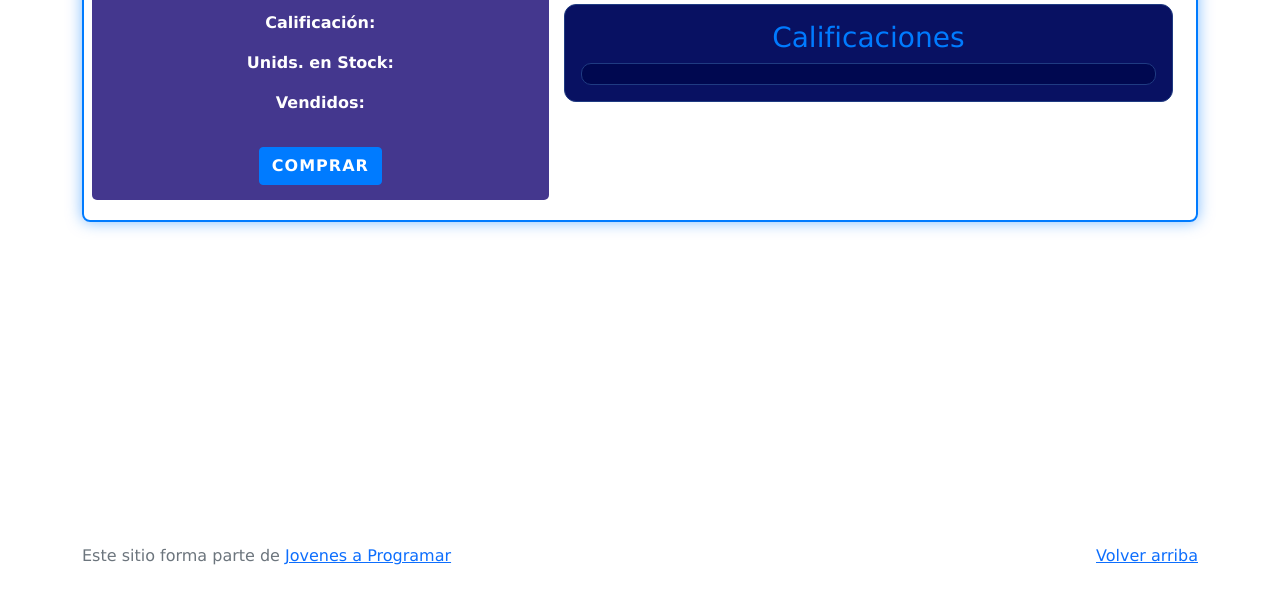
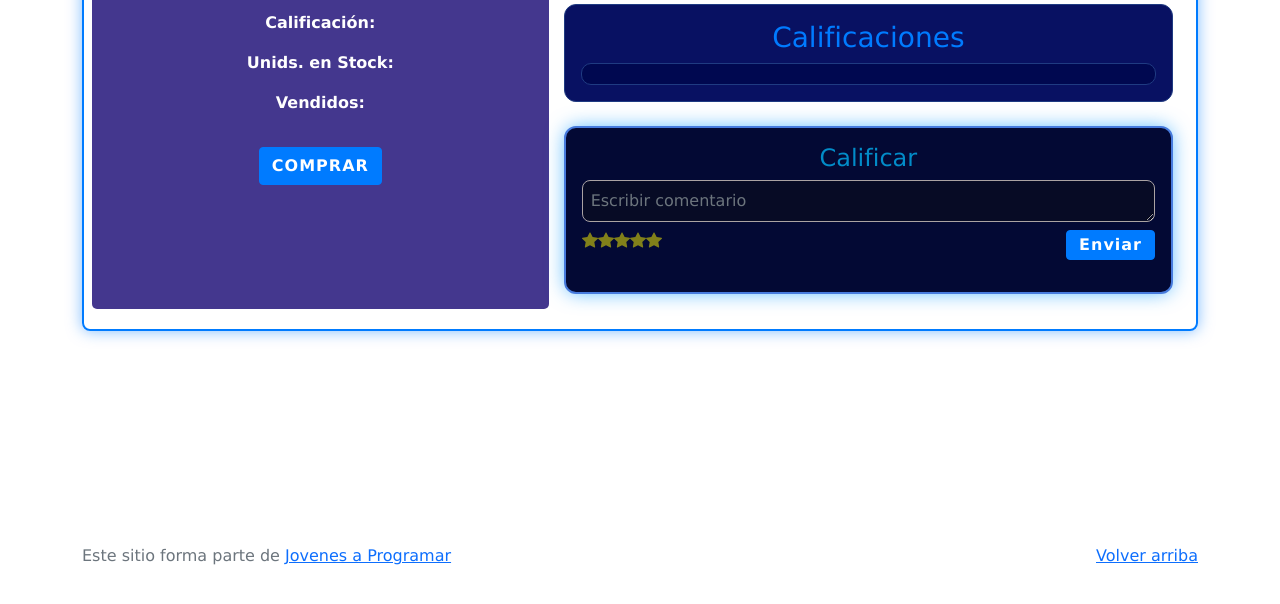
Before and after one commit to kevin259819/workspace, a plain HTML site: page product-info.html in a window 1280 px wide. Shown: the part 190-794 px from the top of the page. Drawn offline with Linux system fonts and the light colour scheme; sample sign-in values are in the browser's storage.

Commit message:
agregué la sección de agregar comentario y le dí estilo

```diff
--- a/css/styles.css
+++ b/css/styles.css
@@ -637,3 +637,44 @@ input::placeholder {
   padding: 10px;
   background-color: #000850;
 }
+
+/* Estilos para el área de agregar un nuevo comentario */
+.add-comment-section {
+  color: #028CC8;
+  font-weight: bold;
+  background-color: #030934;
+  border: 2px solid #477BDD;
+  border-radius: 12px;
+  padding: 16px;
+  margin-top: 20px;
+  box-shadow: 0 0 20px -2px rgba(0, 150, 255, 0.7);
+}
+
+#comment-text {
+  width: 100%;
+  background-color: #070B25;
+  border: 1px solid #AAA3A3;
+  border-radius: 8px;
+  padding: 8px;
+  resize: vertical; /* permite redimensionar verticalmente */
+}
+
+#comment-text ::placeholder {
+  color: #ffffff;
+}
+
+ #estrellas{
+  margin-top: 10px;
+  color: #FFF70080;
+ }
+
+ #estrellas:hover{
+  color: #FFF700;
+ }
+
+ #enviar-comentario {
+  height: 30px;
+  display: flex;
+  justify-content: center;
+  align-items: center;
+}
--- a/product-info.html
+++ b/product-info.html
@@ -70,9 +70,29 @@
           <h3 class="comments-title">Calificaciones</h3>
           <div id="comments-container" class="comments-box"></div>
         </div>
-      </div>
-    </div>
-  </div>
+                <!-- Área para agregar un nuevo comentario -->
+        <div class="add-comment-section mt-4">
+          <h4 class="add-comment-title text-center" >Calificar</h4>
+          <form id="comment-form">
+            <div class="mb-3">
+              <textarea id="comment-text" class="form-control" rows="1" required placeholder="Escribir comentario"></textarea>
+             <div class="d-flex"><div id="estrellas" class="d-flex"><svg xmlns="http://www.w3.org/2000/svg" width="16" height="16" fill="currentColor" class="bi bi-star-fill" viewBox="0 0 16 16">
+                 <path d="M3.612 15.443c-.386.198-.824-.149-.746-.592l.83-4.73L.173 6.765c-.329-.314-.158-.888.283-.95l4.898-.696L7.538.792c.197-.39.73-.39.927 0l2.184 4.327 4.898.696c.441.062.612.636.282.95l-3.522 3.356.83 4.73c.078.443-.36.79-.746.592L8 13.187l-4.389 2.256z"/>
+                  </svg><svg xmlns="http://www.w3.org/2000/svg" width="16" height="16" fill="currentColor" class="bi bi-star-fill" viewBox="0 0 16 16">
+                   <path d="M3.612 15.443c-.386.198-.824-.149-.746-.592l.83-4.73L.173 6.765c-.329-.314-.158-.888.283-.95l4.898-.696L7.538.792c.197-.39.73-.39.927 0l2.184 4.327 4.898.696c.441.062.612.636.282.95l-3.522 3.356.83 4.73c.078.443-.36.79-.746.592L8 13.187l-4.389 2.256z"/>
+                    </svg><svg xmlns="http://www.w3.org/2000/svg" width="16" height="16" fill="currentColor" class="bi bi-star-fill" viewBox="0 0 16 16">
+                      <path d="M3.612 15.443c-.386.198-.824-.149-.746-.592l.83-4.73L.173 6.765c-.329-.314-.158-.888.283-.95l4.898-.696L7.538.792c.197-.39.73-.39.927 0l2.184 4.327 4.898.696c.441.062.612.636.282.95l-3.522 3.356.83 4.73c.078.443-.36.79-.746.592L8 13.187l-4.389 2.256z"/>
+                      </svg><svg xmlns="http://www.w3.org/2000/svg" width="16" height="16" fill="currentColor" class="bi bi-star-fill" viewBox="0 0 16 16">
+                        <path d="M3.612 15.443c-.386.198-.824-.149-.746-.592l.83-4.73L.173 6.765c-.329-.314-.158-.888.283-.95l4.898-.696L7.538.792c.197-.39.73-.39.927 0l2.184 4.327 4.898.696c.441.062.612.636.282.95l-3.522 3.356.83 4.73c.078.443-.36.79-.746.592L8 13.187l-4.389 2.256z"/>
+                        </svg><svg xmlns="http://www.w3.org/2000/svg" width="16" height="16" fill="currentColor" class="bi bi-star-fill" viewBox="0 0 16 16">
+                         <path d="M3.612 15.443c-.386.198-.824-.149-.746-.592l.83-4.73L.173 6.765c-.329-.314-.158-.888.283-.95l4.898-.696L7.538.792c.197-.39.73-.39.927 0l2.184 4.327 4.898.696c.441.062.612.636.282.95l-3.522 3.356.83 4.73c.078.443-.36.79-.746.592L8 13.187l-4.389 2.256z"/>
+                          </svg></div><div class="justify-content-end ms-auto">
+                          <!--botón para enviar el comentario-->
+                         <button id="enviar-comentario" type="submit" class="btn btn-primary mt-2 justify-content-end" >Enviar</button>
+
+                      </div>
+            </div>
+
 </main>
 
   <footer class="text-muted">
```
